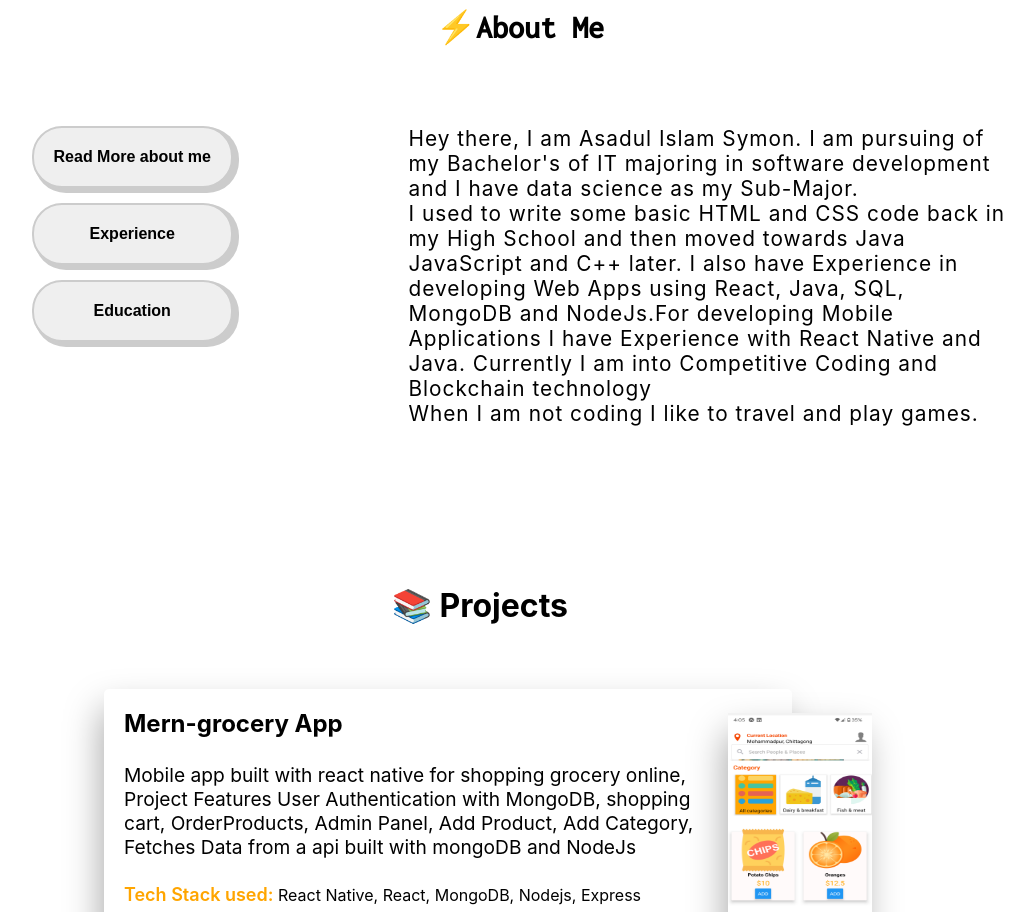
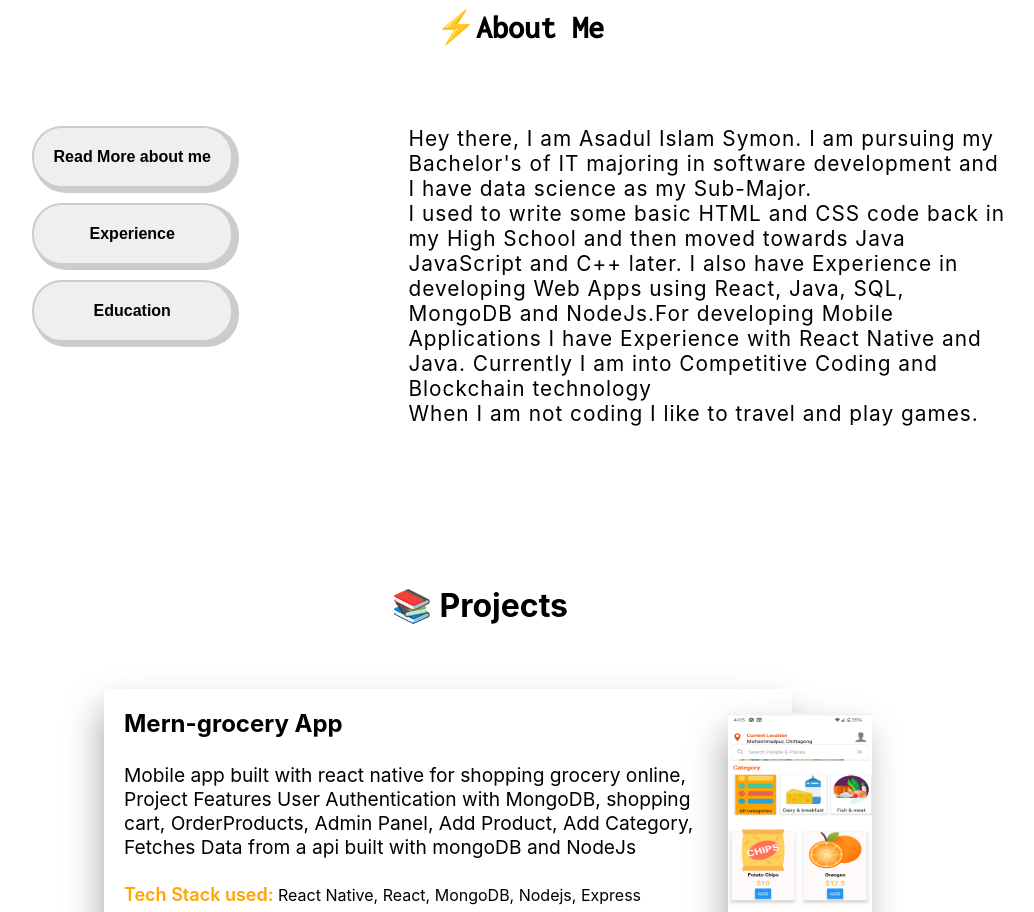
Before and after one commit to Symon629/Portfolio-Website, a React (Create React App) app: page / in a window 1280 px wide. Shown: the part 980-1892 px from the top of the page, without its empty margins (160-1194 px from the left). Built offline with nearby package versions, Linux system fonts and the light colour scheme; a web font is replaced by a local one.

Commit message:
Update AboutMe.js
Typo Fix

```diff
--- a/src/components/AboutMe.js
+++ b/src/components/AboutMe.js
@@ -5,7 +5,7 @@ const AboutMe = () => {
   const AboutData = () => {
     return (
       <p>
-        Hey there, I am Asadul Islam Symon. I am pursuing of my Bachelor's of IT
+        Hey there, I am Asadul Islam Symon. I am pursuing  my Bachelor's of IT
         majoring in software development and I have data science as my
         Sub-Major.
         <br />I used to write some basic HTML and CSS code back in my High
```
